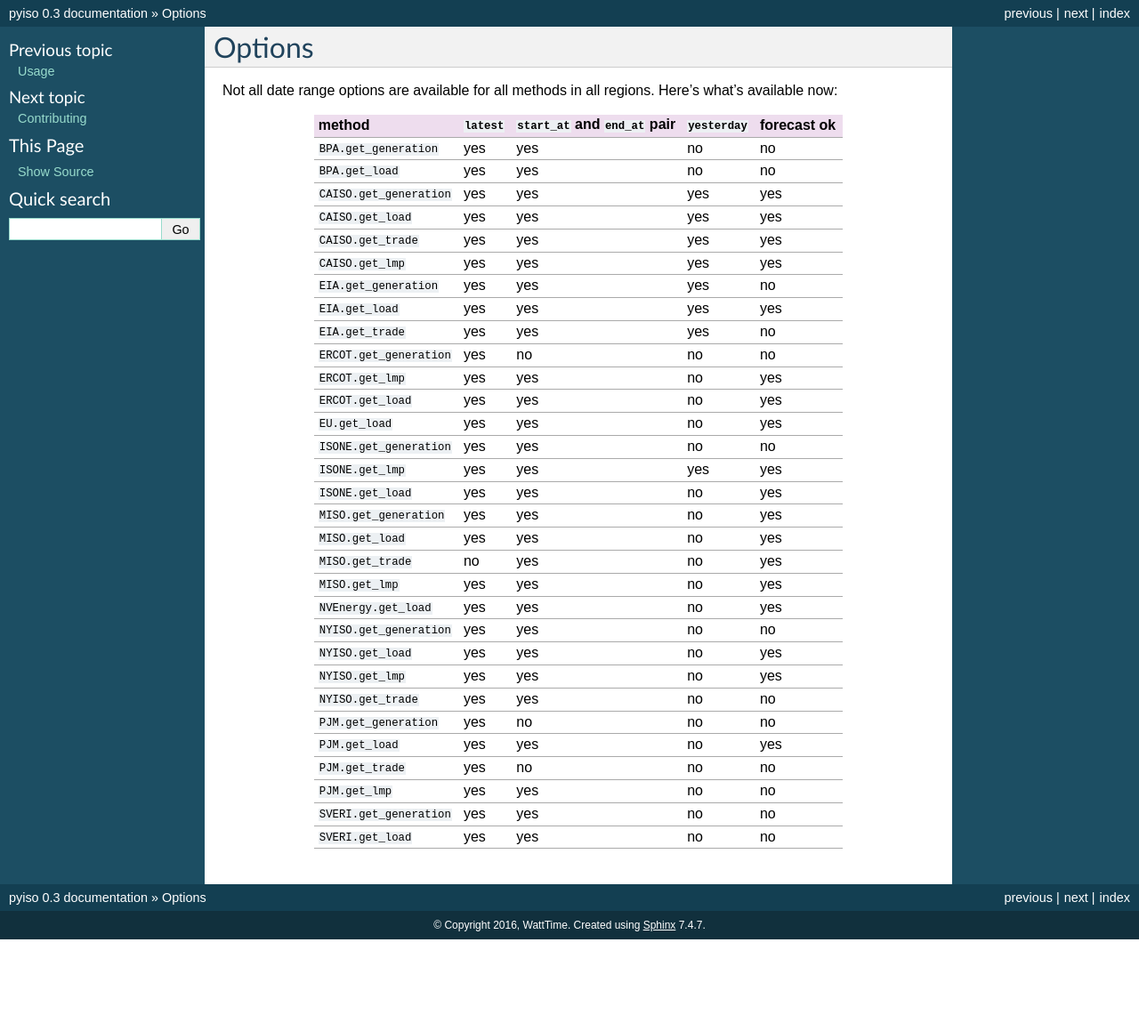
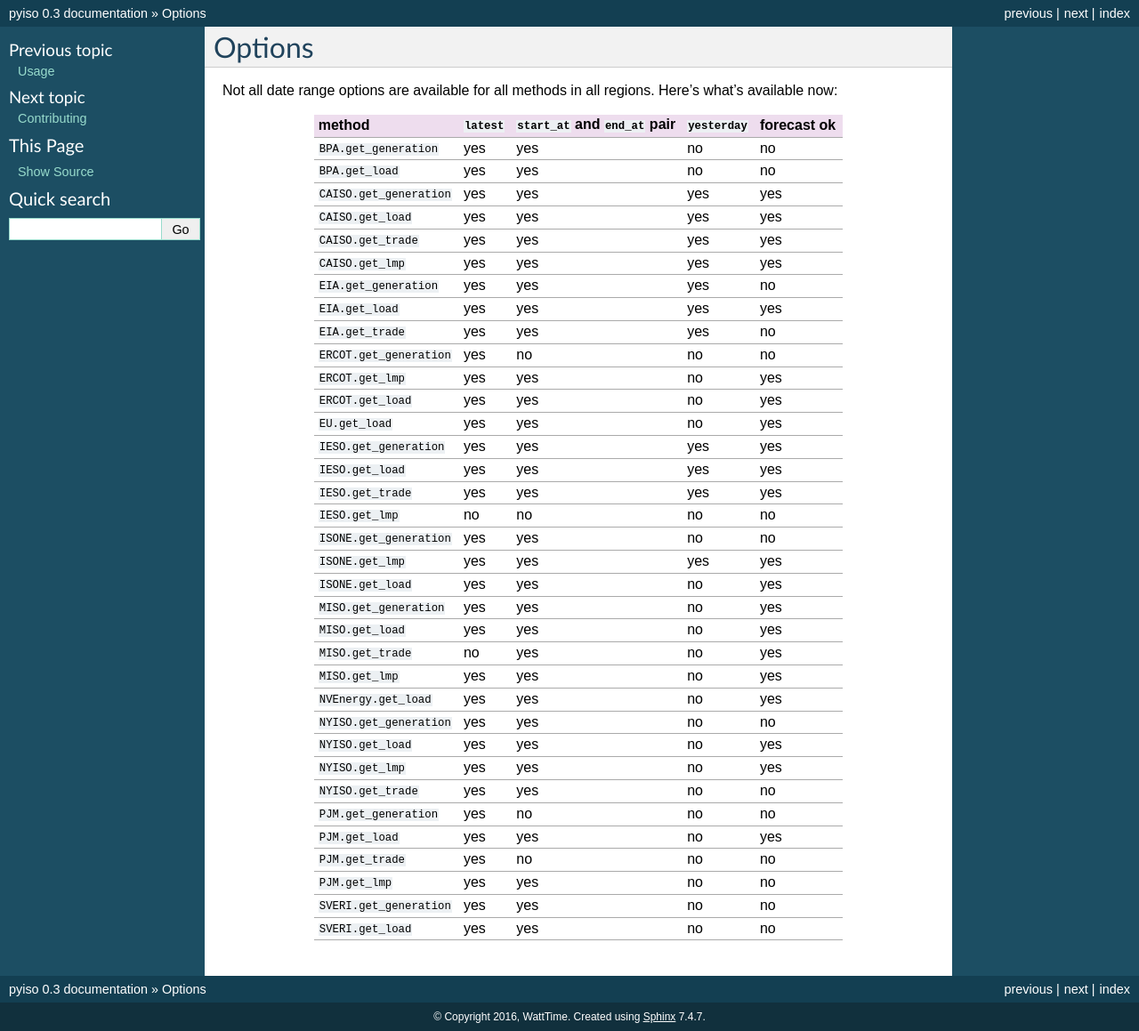
Before and after one commit to WattTime/pyiso, a Sphinx documentation site: the page built from docs/source/options.rst, in a window 1280 px wide. Shown: the whole page at 89% size. Built offline with Sphinx 7.4.7, drawn with Linux system fonts in a browser that asks for light colours; before the commit the page ends 1056 px from its top, so only the background shows below that.

Commit message:
Updated documentation with IESO.

```diff
--- a/docs/source/intro.rst
+++ b/docs/source/intro.rst
@@ -42,6 +42,7 @@ balancing authority abbrev.    balancing authority name/region          data sou
       EU                        European Union                           ENTSO
       GRIF                      Griffith Energy (AZ)                     SVERI
       HGMA                      Harquahala Generation Maricopa Arizona   SVERI
+      IESO                      Ontario                                  IESO
       IID                       Imperial Irrigation District (CA)        SVERI
       ISONE                     ISO New England                          ISONE
       MISO                      Midcontinent ISO                         MISO
--- a/docs/source/options.rst
+++ b/docs/source/options.rst
@@ -20,6 +20,10 @@ method                   ``latest``   ``start_at`` and ``end_at`` pair   ``yeste
 ``ERCOT.get_lmp``         yes         yes                                no            yes
 ``ERCOT.get_load``        yes         yes                                no            yes
 ``EU.get_load``           yes         yes                                no            yes
+``IESO.get_generation``   yes         yes                                yes           yes
+``IESO.get_load``         yes         yes                                yes           yes
+``IESO.get_trade``        yes         yes                                yes           yes
+``IESO.get_lmp``          no          no                                 no            no
 ``ISONE.get_generation``  yes         yes                                no            no
 ``ISONE.get_lmp`` 	      yes         yes                                yes           yes
 ``ISONE.get_load`` 	      yes         yes                                no            yes
--- a/docs/source/pyiso.rst
+++ b/docs/source/pyiso.rst
@@ -41,6 +41,10 @@ Submodules
     :members:
     :undoc-members:
 
+.. automodule:: pyiso.ieso
+    :members:
+    :undoc-members:
+
 .. automodule:: pyiso.isone
     :members:
     :undoc-members:
```
